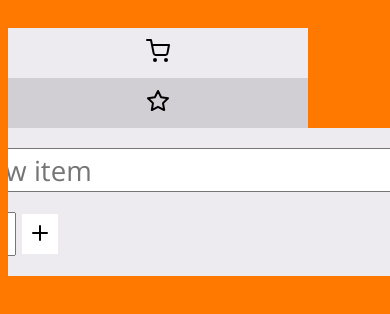
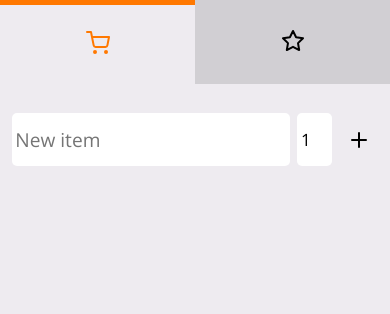
Before and after one commit to SarahYiskah/basket, a React app: page / in a window 390 px wide. Shown: the top 314 px of the page. Built offline with nearby package versions, Linux system fonts and the light colour scheme.

Commit message:
changed design and made app responsive. added to Readme

```diff
--- a/index.html
+++ b/index.html
@@ -6,7 +6,7 @@
    </head>
    <body>
       <!-- Root Element -->
-      <div id="root"></div>
+      <div id="root" style="width: 100%; height: 100%"></div>
       <script src="index.js"></script>
    </body>
 </html>
--- a/src/App.css
+++ b/src/App.css
@@ -1,84 +1,135 @@
 @import url('https://fonts.googleapis.com/css?family=Open+Sans');
 
-body,html {
+body,html, div.App {
   width: 100%;
   height: 100%;
-  background: #ff7800;
+  margin: 0;
+  padding: 0;
+  background: #EEEBF0;
   overflow: hidden;
-  font-size: 1.2em;
+  font-size: 1.1em;
   font-family: "Open Sans";
 }
 
-input[type=number]{
-  width: 40px;
-  font-size: 1.2em;
+
+/*********** NAV ***********/
+
+div.Nav {
+  width: 100%;
+  height: 10%;
+  display: flex;
+  justify-content: center;
 }
 
-div.App {
-  margin-top: 5%;
+button.navButton {
+  background: #D1CFD3;
+  width: 50%;
+  height: 100%;
+  color: black;
+}
+
+button.activeNavButton {
+  width: 50%;
+  height: 100%;
+  background: #EEEBF0;
+  border-top: 5px solid #ff7800;
+  color: #ff7800;
+}
+
+/*********** BASKET ***********/
+
+
+.List {
+  height: 85%;
+  width: 100%;
+  overflow: auto;
+  background: #EEEBF0;
   display: flex;
   align-items: center;
   flex-direction: column;
 }
 
-button.navButton {
-  background: #D1CFD3;
-  width: 300px;
-  height: 50px;
-  border: none;
+div.NewItemFields {
+  display: flex;
+  flex-direction: row;
+  justify-content: space-around;
+  align-items: center;
+  width: 96%;
+  height: 18%;
 }
 
-button.activeNavButton {
-  width: 300px;
-  height: 50px;
-  background: #EEEBF0;
+input {
+  flex: 5;
   border: none;
+  margin: 3% 1% 1% 1%;
+  width: 80%;
+  padding: 1%;
+  font-size: 0.9em;
+  font-family: "Open Sans";
+  border-radius: 5px;
+  height: 45%;
+}
+
+
+input[type=number] {
+  flex: 0.5;
+  font-size: 0.8em;
+}
+
+input:focus {
+  outline: 0;
+}
+
+button.newItemButton {
+  height: 45%;
+  margin: 3% 1% 1% 1%;
+  display: flex;
+  align-items: center;
+  justify-content: center;
+  color: black;
+  flex: 0.5;
+}
+
+button {
+  background: inherit;
+  border: none;
+  color: #ff7800;
+}
+
+button:focus {
+  outline: 0;
 }
 
 button > * {
   pointer-events: none;
 }
 
-button {
-  height: 40px;
-  background: white;
-  border: none;
-}
-
-input {
-  margin: 10px 6px 10px 0;
-  width: 462px;
-  height: 30px;
-  padding: 5px;
-  font-size: 1.2em;
-  font-family: "Open Sans";
+ul {
+  padding: 0;
+  height: 100%;
+  list-style-type: none;
+  width: 100%;
+  display: flex;
+  flex-direction: column;
+  align-items: center;
 }
 
 li {
   display: flex;
   flex-direction: row;
-  width: 560px;
-  height: 40px;
+  width: 92%;
+  padding: 0 1%;
+  height: 8%;
+  min-height: 60px;
   justify-content: space-between;
   align-items: center;
-  padding: 10px;
-  margin: 10px 0;
-  box-shadow: 0 8px 6px -6px rgba(0, 0, 0, 0.4);
+  margin: 5px 0;
+  box-shadow: 0 8px 6px -6px rgba(0, 0, 0, 0.2);
   background: white;
+  border-radius: 5px;
 }
 
-li button {
-  margin-left: 5px;
-  background: white;
-  border: none;
-}
 
-div.List {
-  max-height: 600px;
-  overflow: auto;
-  background: #EEEBF0;
-  padding: 10px;
-}
 /*
 blue #0087FF
 orange #ff7800
--- a/src/App.js
+++ b/src/App.js
@@ -1,5 +1,7 @@
 import React, { Component } from 'react'
-import style from "./App.css"
+import style from './App.css'
+import UUID from 'uuid'
+
 import Nav from './components/Nav'
 import Extra from './components/Extra'
 import Basket from './components/Basket'
@@ -10,7 +12,11 @@ class App extends Component {
   state = {
     active: 'basket',
     basket: [],
-    extra: [{name: "milk", amount: 1}, {name: "cereal", amount: 1}, {name: "cheese", amount: 1}]
+    extra: [
+      {name: "milk", amount: 1, id: UUID()},
+      {name: "cereal", amount: 1, id: UUID()},
+      {name: "cheese", amount: 1, id: UUID()}
+    ]
   }
 
   changeActive = (active) => {
@@ -25,7 +31,7 @@ class App extends Component {
 
   removeItem = (target, item) => {
     this.setState({
-      [target]: [...this.state[target].filter(i => i.name !== item.name || i.amount !== item.amount)]
+      [target]: [...this.state[target].filter(i => i.id !== item.id)]
     })
   }
 
--- a/src/components/Basket.js
+++ b/src/components/Basket.js
@@ -1,6 +1,6 @@
 import React, { Component } from 'react'
 import UUID from 'uuid'
-import style from "../App.css"
+import style from '../App.css'
 
 class Basket extends Component {
   state = {
@@ -14,31 +14,36 @@ class Basket extends Component {
   }
 
   handleKeyDown = (e) => {
-    if(e.key === 'Enter' && this.state.newItem) {
+    if(e.key === 'Enter' && this.state.newItem.length > 0) {
       this.createItem()
     }
   }
 
-  createItem = () => {
+  createItem = (e) => {
+    if(this.state.newItem.length > 0){
       let name = this.state.newItem
       let amount = parseInt(this.state.itemAmount)
-    this.props.addItem("basket", {name, amount})
-    this.props.addItem("extra", {name, amount})
+      let id = UUID()
+      this.props.addItem("basket", {name, amount, id})
+      this.props.addItem("extra", {name, amount, id})
       this.setState({
         newItem: "",
         itemAmount: 1
       })
     }
+  }
 
   addToBasket = (e) => {
     let name = e.target.name
     let amount = parseInt(e.target.value)
-    this.props.removeItem("basket", {name, amount})
+    let id = e.target.parentNode.parentNode.id
+    this.props.removeItem("basket", {name, amount, id})
   }
 
   render(){
     return(
       <div className={style.List}>
+        <div className={style.NewItemFields}>
           <input
             onChange={this.handleChange}
             onKeyDown={this.handleKeyDown}
@@ -55,19 +60,20 @@ class Basket extends Component {
             name="itemAmount"
             min="1"
           />
-        <button onClick={this.createItem}>
+          <button className={style.newItemButton} onClick={this.createItem}>
             <svg width="24" height="24" viewBox="0 0 24 24" fill="none" stroke="currentColor" strokeWidth="2" strokeLinecap="round" strokeLinejoin="round">
               <line x1="12" y1="5" x2="12" y2="19"></line><line x1="5" y1="12" x2="19" y2="12"></line>
             </svg>
           </button>
-        <div>
+        </div>
+        <ul>
           {
-            this.props.items.map(item => <li key={UUID()}>{item.amount} {item.name}<p><button onClick={this.addToBasket} name={item.name} value={item.amount}>
+            this.props.items.map(item => <li id={item.id}>{item.amount}  {item.name}<p><button onClick={this.addToBasket} name={item.name} value={item.amount}>
               <svg width="24" height="24" viewBox="0 0 24 24" fill="none" stroke="currentColor" strokeWidth="2" strokeLinecap="round" strokeLinejoin="round">
                 <polyline points="20 6 9 17 4 12"></polyline></svg>
             </button></p></li>)
           }
-        </div>
+        </ul>
       </div>
     )
   }
--- a/src/components/Extra.js
+++ b/src/components/Extra.js
@@ -1,26 +1,27 @@
 import React, { Component } from 'react'
-import UUID from 'uuid'
-import style from "../App.css"
+import style from '../App.css'
 
 class Extra extends Component {
   removeItem = (e) => {
-    let name = e.target.parentElement.parentElement.id
+    let name = e.target.parentElement.parentElement.title
     let amount = parseInt(e.target.parentElement.parentElement.value)
-    this.props.removeItem("extra", {name, amount})
+    let id = e.target.parentElement.parentElement.id
+    this.props.removeItem("extra", {name, amount, id})
   }
 
   addToBasket = (e) => {
-    let name = e.target.parentElement.parentElement.id
+    let name = e.target.parentElement.parentElement.title
     let amount = parseInt(e.target.parentElement.parentElement.value)
-    this.props.addItem("basket", {name, amount})
+    let id = e.target.parentElement.parentElement.id
+    this.props.addItem("basket", {name, amount, id})
   }
 
   loadItems = () => {
     let basket = this.props.basket.map(item => item.name)
     let items = this.props.items.filter(item => !basket.includes(item.name))
-    return (<div className={style.List}>
+    return (<ul>
       {
-        items.map(item => <li key={UUID()} id={item.name} value={item.amount}>{item.amount} {item.name}
+        items.map(item => <li id={item.id} title={item.name} value={item.amount}>{item.amount}  {item.name}
         <p><button onClick={this.removeItem}>
           <svg width="24" height="24" viewBox="0 0 24 24" fill="none" stroke="currentColor" strokeWidth="2" strokeLinecap="round" strokeLinejoin="round" >
             <line x1="18" y1="6" x2="6" y2="18"></line><line x1="6" y1="6" x2="18" y2="18"></line>
@@ -32,12 +33,12 @@ class Extra extends Component {
           </svg>
         </button></p></li>)
       }
-    </div>)
+    </ul>)
   }
 
   render(){
     return(
-      <div id="extra">
+      <div className={style.List}>
         {this.loadItems()}
       </div>
     )
--- a/src/components/Nav.js
+++ b/src/components/Nav.js
@@ -1,11 +1,11 @@
 import React, { Component } from 'react'
-import style from "../App.css"
+import style from '../App.css'
 
 
 class Nav extends Component {
   render(){
     return(
-      <div id="nav">
+      <div className={style.Nav}>
         <button className={this.props.active === "basket" ? style.activeNavButton : style.navButton} onClick={() => this.props.changeActive("basket")}>
           <svg width="24" height="24" viewBox="0 0 24 24" fill="none" stroke="currentColor" strokeWidth="2" strokeLinecap="round" strokeLinejoin="round">
             <circle cx="9" cy="21" r="1"></circle><circle cx="20" cy="21" r="1"></circle>
```
Also changed, not shown: 1 other file (tests, documents, lock files or other folders). Lines whose indentation alone changed are shown as unchanged.
